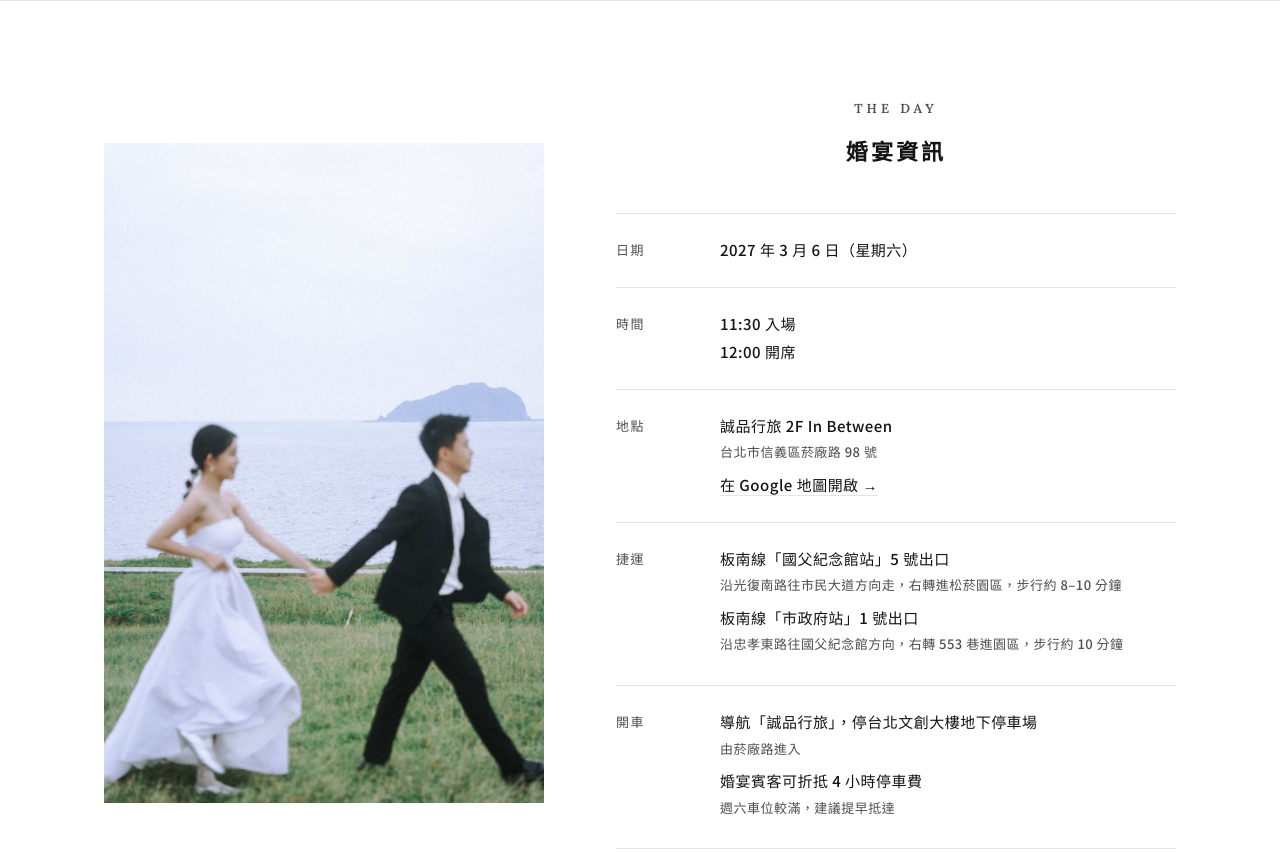
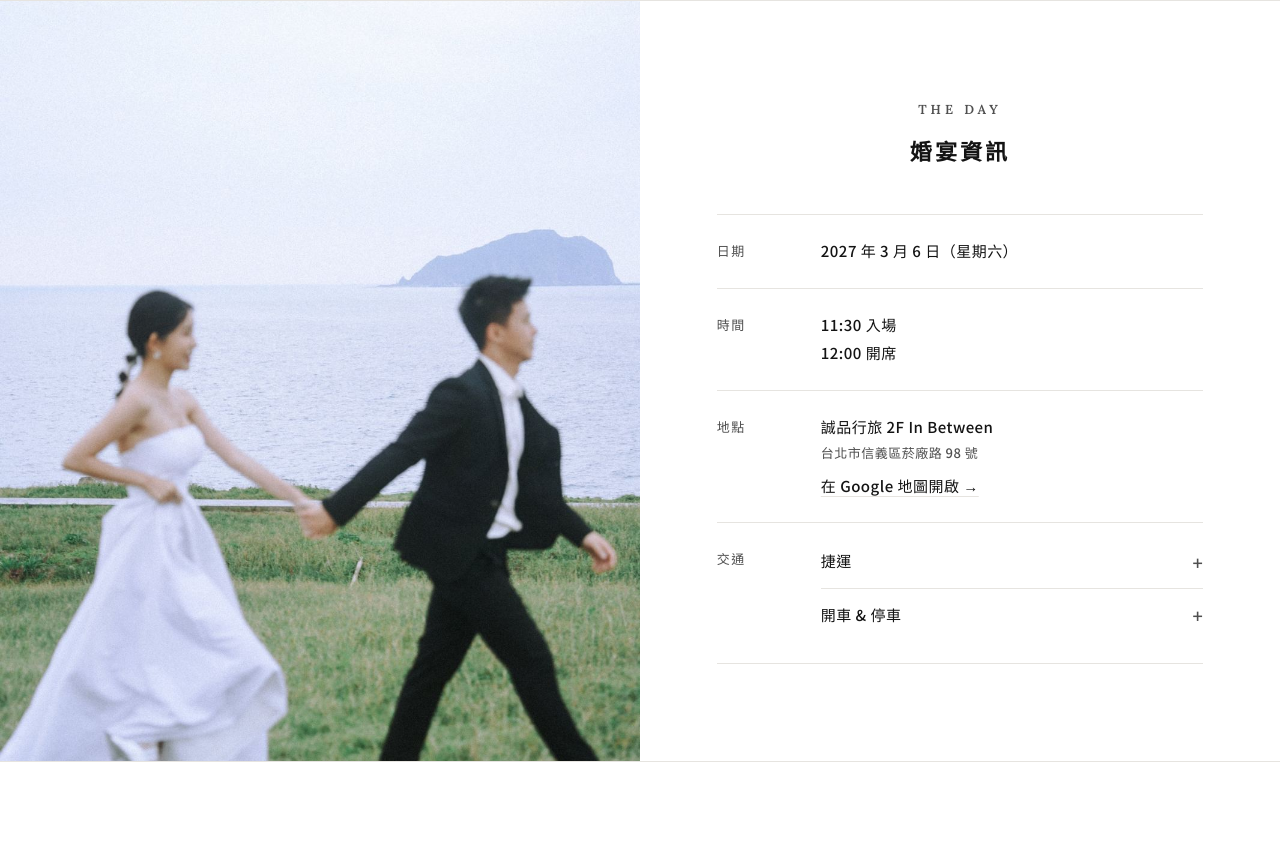
Before and after one commit to chufenyang/wedding, a plain HTML site: page index.html in a window 1280 px wide. Shown: the part 800-1652 px from the top of the page. Drawn offline with Linux system fonts and the light colour scheme.

Commit message:
Implement accordion for transportation details
Added accordion-style details for transportation options.

```diff
--- a/index.html
+++ b/index.html
@@ -131,15 +131,26 @@
   .photo-break{margin:0 auto;max-width:720px}
   .photo-break img{display:block;width:100%;height:auto}
   .thank-photo{display:block;width:auto;max-width:min(78vw,340px);max-height:50svh;height:auto;margin:0 auto 32px}
+  .acc{border-top:1px solid var(--line)}
+  .acc:first-child{border-top:none}
+  .acc summary{list-style:none;cursor:pointer;display:flex;justify-content:space-between;align-items:center;padding:2px 0 12px;font-weight:500}
+  .acc+.acc summary{padding-top:12px}
+  .acc summary::-webkit-details-marker{display:none}
+  .acc summary::after{content:"+";font-size:18px;color:var(--soft);line-height:1;transition:transform .2s}
+  .acc[open] summary::after{transform:rotate(45deg)}
+  .acc .acc-body{padding:0 0 14px}
+  .acc .acc-body p{margin:0}
   .details-layout{display:flex;flex-direction:column}
   .details-layout .photo-break{order:2;margin-top:72px}
   #details{padding-bottom:0}
   /* desktop */
   @media (min-width:900px){
-    #details{padding:96px 0}
-    .details-layout{display:grid;grid-template-columns:minmax(0,440px) minmax(0,560px);gap:72px;justify-content:center;align-items:center;padding:0 40px}
-    .details-layout .photo-break{order:0;margin:0;max-width:none;padding:0}
-    .details-layout .wrap{margin:0;padding:0;max-width:560px}
+    #details{padding:0}
+    .details-layout{display:grid;grid-template-columns:1fr 1fr;align-items:stretch;min-height:760px}
+    .details-layout .photo-break{order:0;margin:0;max-width:none;padding:0;position:relative;overflow:hidden}
+    .details-layout .photo-break img{position:absolute;inset:0;width:100%;height:100%;object-fit:cover;object-position:50% 60%}
+    .details-layout .wrap{margin:0;padding:96px 6vw;max-width:none;display:flex;flex-direction:column;justify-content:center}
+    .details-layout .wrap>*{width:100%;max-width:520px;margin-left:auto;margin-right:auto}
     .hero{max-width:none;display:grid;grid-template-columns:1fr 1fr;align-items:center;background:#fff;min-height:620px}
     .hero::before{display:none}
     .hero-photo{position:relative;inset:auto;height:100%;background-position:50% 100%;order:2}
@@ -173,8 +184,10 @@
       <div class="row"><dt>日期</dt><dd>2027 年 3 月 6 日（星期六）</dd></div>
       <div class="row"><dt>時間</dt><dd>11:30 入場<br>12:00 開席</dd></div>
       <div class="row"><dt>地點</dt><dd>誠品行旅 2F In Between<small>台北市信義區菸廠路 98 號</small><a href="https://www.google.com/maps/search/?api=1&query=%E8%AA%A0%E5%93%81%E8%A1%8C%E6%97%85" target="_blank" rel="noopener">在 Google 地圖開啟 →</a></dd></div>
-      <div class="row"><dt>捷運</dt><dd>板南線「國父紀念館站」5 號出口<small>沿光復南路往市民大道方向走，右轉進松菸園區，步行約 8–10 分鐘</small>板南線「市政府站」1 號出口<small>沿忠孝東路往國父紀念館方向，右轉 553 巷進園區，步行約 10 分鐘</small></dd></div>
-      <div class="row"><dt>開車</dt><dd>導航「誠品行旅」，停台北文創大樓地下停車場<small>由菸廠路進入</small>婚宴賓客可折抵 4 小時停車費<small>週六車位較滿，建議提早抵達</small></dd></div>
+      <div class="row"><dt>交通</dt><dd>
+        <details class="acc"><summary>捷運</summary><div class="acc-body"><p>板南線「國父紀念館站」5 號出口<small>步行約 8–10 分鐘</small></p><p>板南線「市政府站」1 號出口<small>步行約 10 分鐘</small></p></div></details>
+        <details class="acc"><summary>開車 &amp; 停車</summary><div class="acc-body"><p>導航「誠品行旅」，停台北文創大樓地下停車場<small>由菸廠路進入</small></p><p>婚宴賓客可折抵 4 小時停車費<small>週六車位較滿，建議提早抵達</small></p></div></details>
+      </dd></div>
     </dl>
   </div>
   </div>
```
